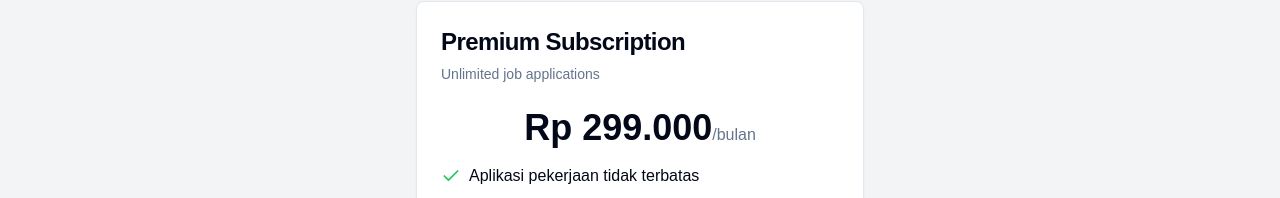
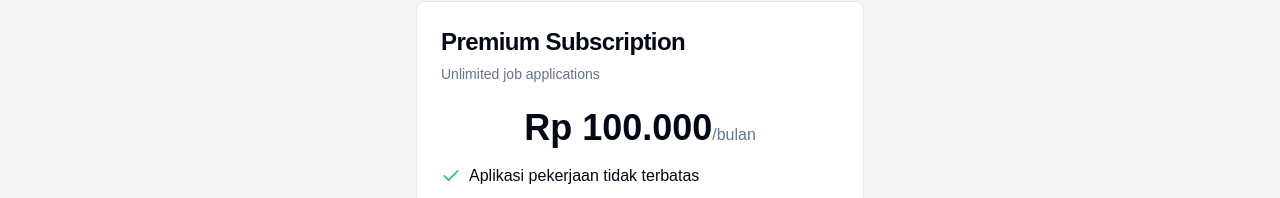
Before and after one commit to atavada/parkirin, a Next.js app: page /jukir/subscription in a window 1280 px wide. Shown: the part 294-492 px from the top of the page. Built offline with nearby package versions, Linux system fonts and the light colour scheme.

Commit message:
fix: err jukir page

```diff
--- a/src/app/jukir/detail-mitra/[id]/page.tsx
+++ b/src/app/jukir/detail-mitra/[id]/page.tsx
@@ -204,3 +204,7 @@
 // }
 
 // export default MitraDetailPage
+
+export default function Page() {
+	return <div>detail</div>;
+}
--- a/src/app/jukir/subscription/page.tsx
+++ b/src/app/jukir/subscription/page.tsx
@@ -1,13 +1,13 @@
-import { Check, Zap } from "lucide-react"
-import { Button } from "@/components/ui/button"
-import { Card, CardContent, CardDescription, CardFooter, CardHeader, CardTitle } from "@/components/ui/card"
-import { Navbar } from "@/components/home-page/Navbar"
-import { Footer } from "@/components/home-page/Footer"
+import { Check, Zap } from "lucide-react";
+import { Button } from "@/components/ui/button";
+import { Card, CardContent, CardDescription, CardFooter, CardHeader, CardTitle } from "@/components/ui/card";
+import { Navbar } from "@/components/home-page/Navbar";
+import { Footer } from "@/components/home-page/Footer";
 
 export default function Page() {
 	return (
 		<>
-    <Navbar/>
+			<Navbar />
 			<div className="flex items-center justify-center min-h-screen bg-gray-100">
 				<Card className="w-full max-w-md">
 					<CardHeader>
@@ -16,7 +16,7 @@ export default function Page() {
 					</CardHeader>
 					<CardContent className="space-y-4">
 						<div className="text-center">
-            <span className="text-4xl font-bold">Rp 299.000</span>
+							<span className="text-4xl font-bold">Rp 100.000</span>
 							<span className="text-muted-foreground">/bulan</span>
 						</div>
 						<ul className="space-y-2">
@@ -46,7 +46,7 @@ export default function Page() {
 					</CardFooter>
 				</Card>
 			</div>
-    <Footer/>
+			<Footer />
 		</>
-  )
+	);
 }
```
Lines whose indentation alone changed are shown as unchanged.
